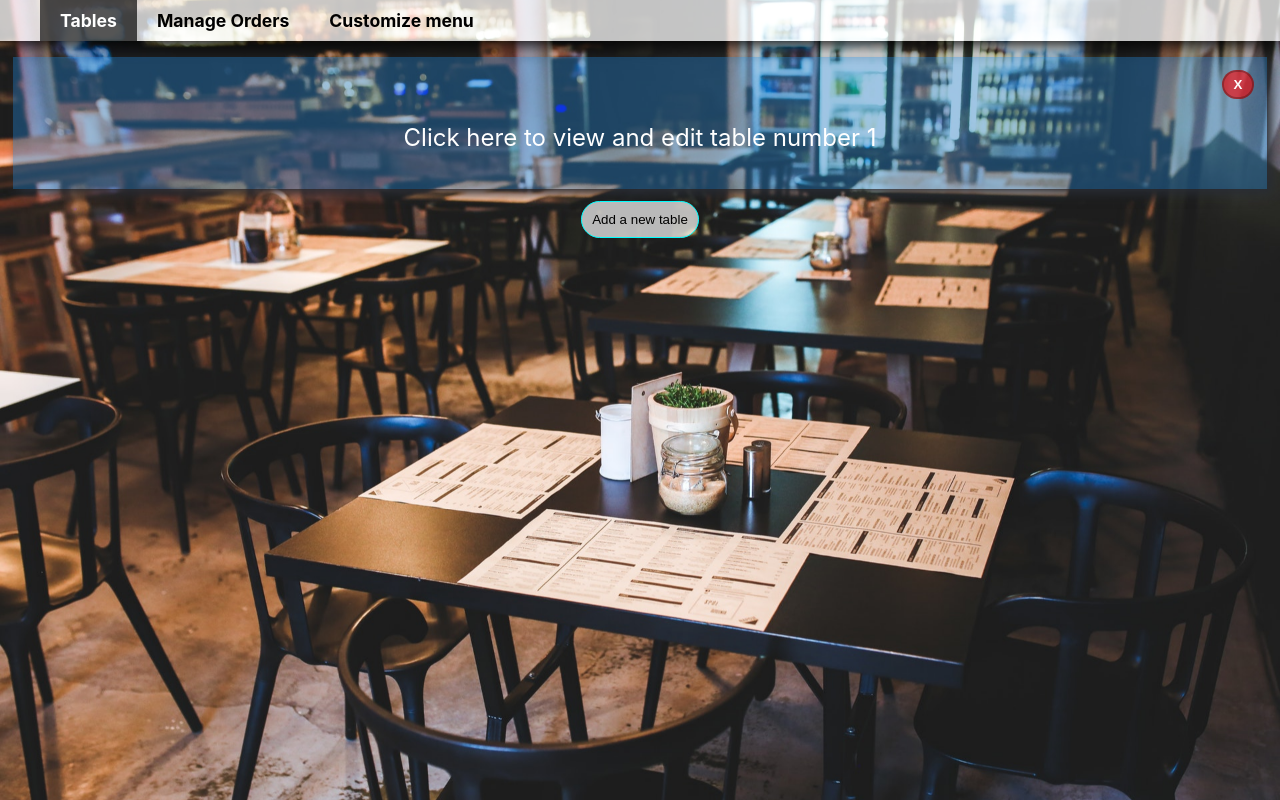
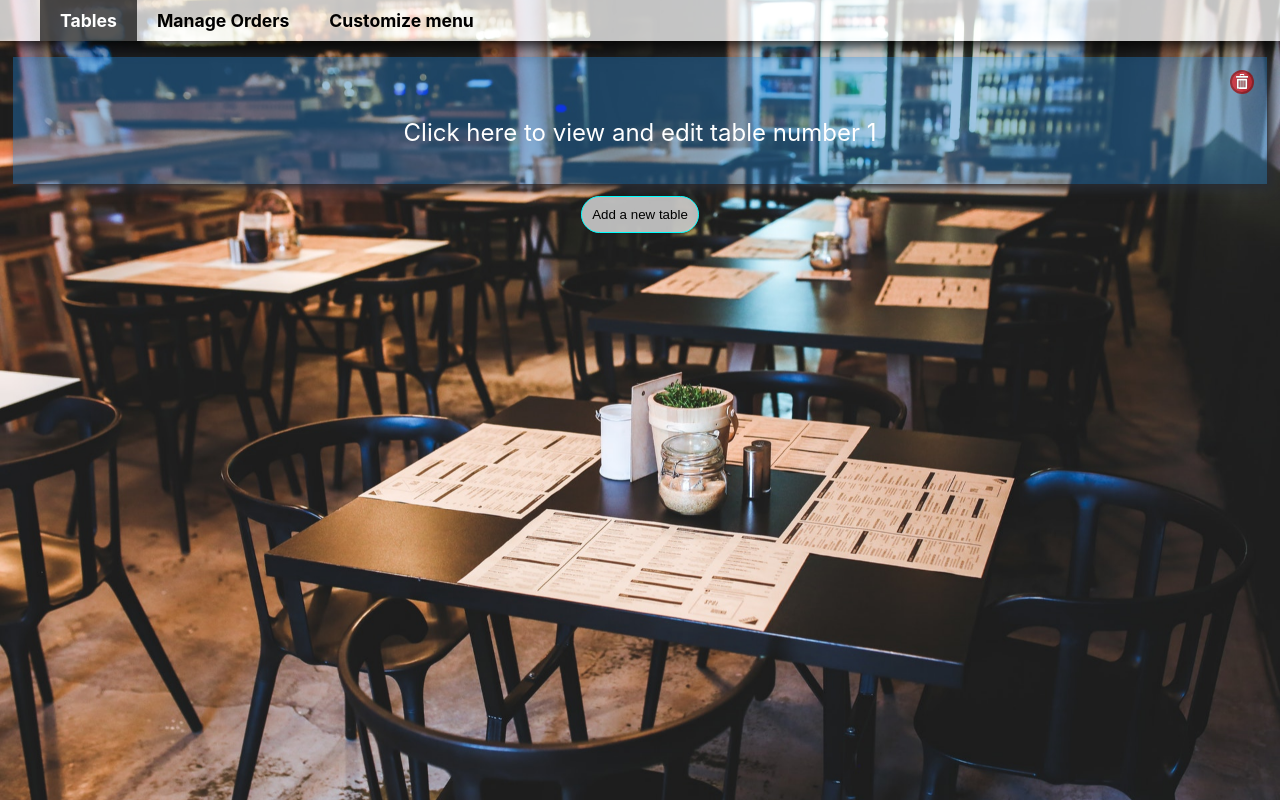
Before and after one commit to catsmonster/Restaurant-app, a React (Create React App) app: page / in a window 1280 px wide. Built offline with nearby package versions, Linux system fonts and the light colour scheme.

Commit message:
modified delete button

```diff
--- a/src/components/DeleteBtn/DeleteBtn.js
+++ b/src/components/DeleteBtn/DeleteBtn.js
@@ -10,7 +10,7 @@ const DeleteBtn = ({tempTables, setTempTables, id, setClickCount, clickCount}) =
             }
             setTempTables(updatedTempTables);
             setClickCount(clickCount - 1);
-        }}>X</button>
+        }}></button>
         </div>
     );
 };
--- a/src/components/Menu/Menu.css
+++ b/src/components/Menu/Menu.css
@@ -29,9 +29,10 @@ div.menuContainer :active {
 .deleteBtn {
     border-radius: 20px;
     border: #00000044 solid 2px;
-    background: #ff000099;
     color: white;
     font-weight: bold;
+    background: center/15px auto #ff000099 url("../../img/bin.svg") no-repeat;
+    padding: 10px;
 }
 
 #categoryActive {
--- a/src/index.css
+++ b/src/index.css
@@ -5,7 +5,7 @@ body {
     sans-serif;
   -webkit-font-smoothing: antialiased;
   -moz-osx-font-smoothing: grayscale;
-  background: center/cover url(images/background.jpg) no-repeat fixed;
+  background: center/cover url(img/background.jpg) no-repeat fixed;
   backdrop-filter: blur(10px);
 }
 
```
Also changed, not shown: src/images/background.jpg (deleted), src/img/bin.svg (added).
